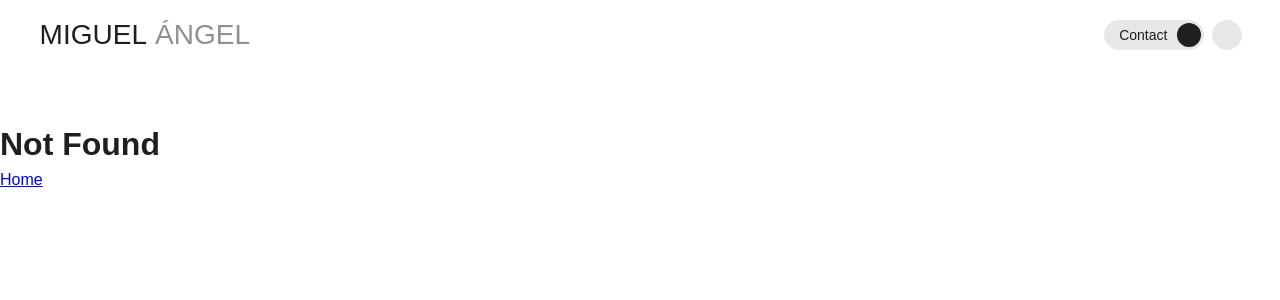
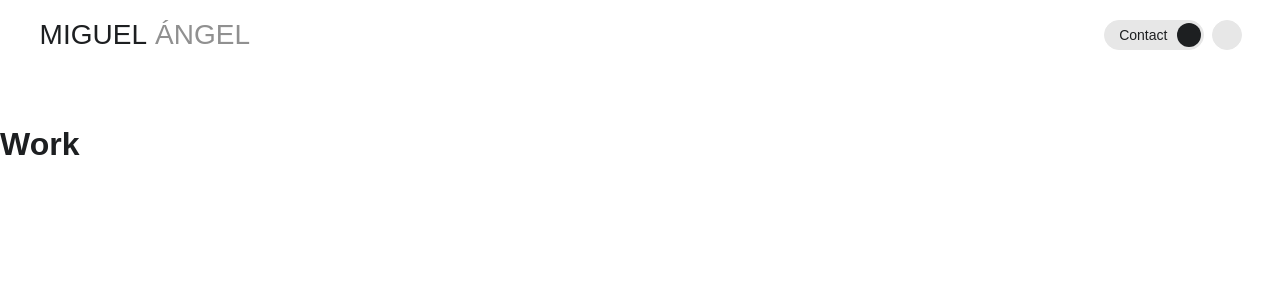
Before and after one commit to muchisx/v1_the_tiger, a React (Vite) app in the folder web/: page /work in a window 1280 px wide. Before the commit this address had no page. Shown: the top 300 px of the page. Built offline with nearby package versions, Linux system fonts and the light colour scheme; some icons are missing; a web font is replaced by a local one.

Commit message:
nav bar prog

```diff
--- a/web/src/App.tsx
+++ b/web/src/App.tsx
@@ -6,6 +6,8 @@ import Contact from './pages/Contact';
 import NotFound from './pages/NotFound';
 import Playground from './pages/Playground';
 import Header from './components/Header';
+import About from './pages/About';
+import Work from './pages/Work';
 
 function App() {
   return (
@@ -15,6 +17,8 @@ function App() {
         <Route path="/" element={<Home />} />
         <Route path="/playground" element={<Playground />} />
         <Route path="/contact" element={<Contact />} />
+        <Route path="/about" element={<About />} />
+        <Route path="/work" element={<Work />} />
         <Route path="*" element={<NotFound />} />
       </Routes>
     </>
--- a/web/src/components/Nav.tsx
+++ b/web/src/components/Nav.tsx
@@ -5,8 +5,9 @@ import NavItem from './NavItem';
 const navItems = [
   <NavItem text="HOME" key="HOME" to="/" Icon={ArrowUpRight} />,
   <NavItem text="CONTACT" key="CONTACT" to="/contact" Icon={ArrowUpRight} />,
+  <NavItem text="ABOUT" key="ABOUT" to="/about" Icon={ArrowUpRight} />,
   <NavItem text="PLAYGROUND" key="PLAYGROUND" to="/playground" Icon={ArrowUpRight} />,
-  <NavItem text="404" key="404" to="/notfound" Icon={ArrowUpRight} />,
+  <NavItem text="WORK" key="WORK" to="/work" Icon={ArrowUpRight} />,
 ];
 
 function Nav() {
--- a/web/src/components/styled/NavStyled.tsx
+++ b/web/src/components/styled/NavStyled.tsx
@@ -28,8 +28,6 @@ const NavItemsList = styled.ul`
     display: flex;
     flex: 1 1 100%;
     align-items: flex-end;
-    justify-content: space-between;
-    gap: 16px;
   }
   & .nav-item:not(:last-of-type) {
     border-right: 1px solid #d1d1d1;
@@ -49,9 +47,12 @@ const NavItemsList = styled.ul`
     color: var(--text-primary);
     font-size: 24rem;
   }
+
+  // TODO: Fix Icon shrinking when text is large or when available space is scarce
   & .nav-item a span {
     width: 100%;
     display: flex;
+    gap: 12px;
     align-items: center;
     justify-content: space-between;
   }
--- /dev/null
+++ b/web/src/pages/About.tsx
@@ -0,0 +1,9 @@
+function About() {
+  return (
+    <main>
+      <h1>About</h1>
+    </main>
+  );
+}
+
+export default About;
--- /dev/null
+++ b/web/src/pages/Work.tsx
@@ -0,0 +1,9 @@
+function Work() {
+  return (
+    <main>
+      <h1>Work</h1>
+    </main>
+  );
+}
+
+export default Work;
```
